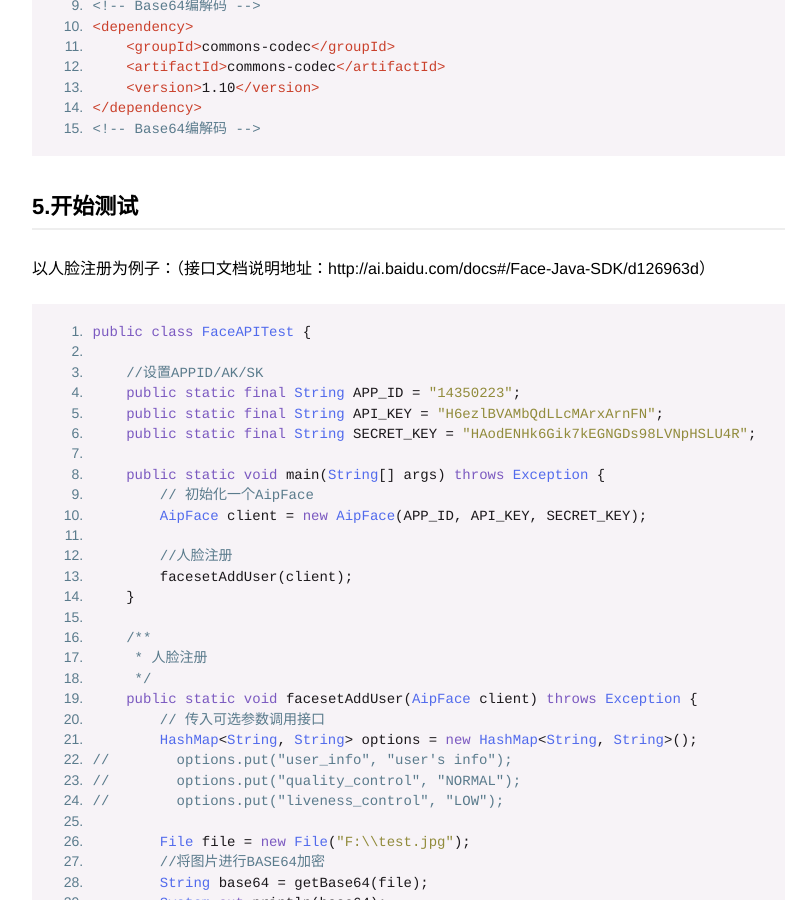
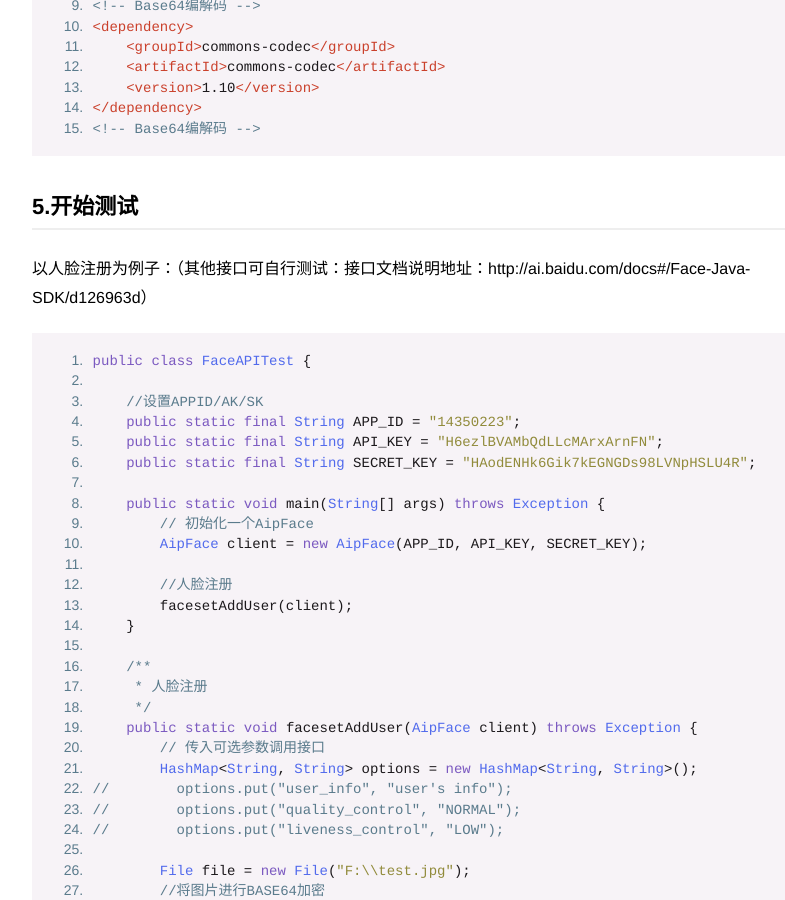
Before and after one commit to sunzhensky/sunzhensky.github.io, a Jekyll site: the page built from _posts/2018-10-18-baidu-FaceAPI.md, in a window 1280 px wide and 900 px high, scrolled down 2129 px. Shown: the whole window, without its empty margins (218-1003 px from the left). Built offline with Jekyll 4.4.1, drawn with Linux system fonts in a browser that asks for light colours.

Commit message:
Update 2018-10-18-baidu-FaceAPI.md

````diff
--- a/_posts/2018-10-18-baidu-FaceAPI.md
+++ b/_posts/2018-10-18-baidu-FaceAPI.md
@@ -47,7 +47,7 @@ https://console.bce.baidu.com/ai/?_=1528192333418&fromai=1#/ai/face/overview/ind
 
 5.开始测试
 -
-以人脸注册为例子：（接口文档说明地址：http://ai.baidu.com/docs#/Face-Java-SDK/d126963d）
+以人脸注册为例子：（其他接口可自行测试：接口文档说明地址：http://ai.baidu.com/docs#/Face-Java-SDK/d126963d）
 ```java
 public class FaceAPITest {
 
````
